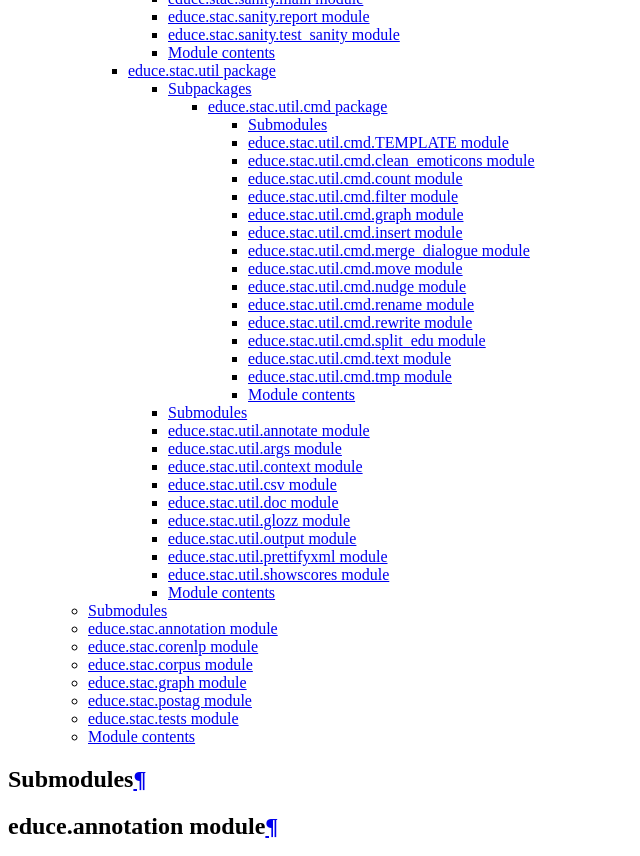
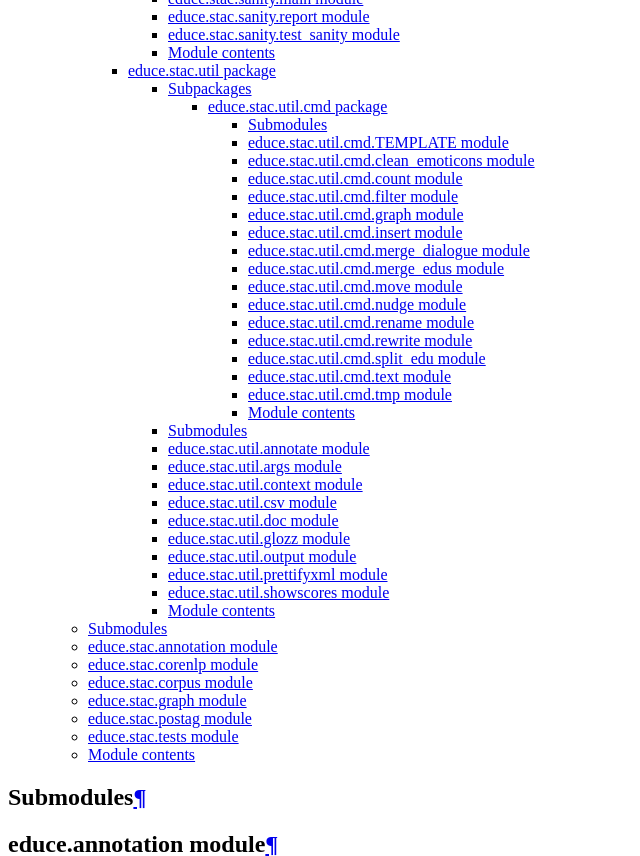
Before and after one commit to irit-melodi/educe, a Sphinx documentation site: the page built from docs/api-doc/educe.rst, in a window 1280 px wide and 900 px high, scrolled down 1695 px, cut to the strip 0-856 px from the top of the window. Shown: the whole strip, without its empty margins (0-640 px from the left). Built offline with Sphinx 7.4.7, drawn with Linux system fonts in a browser that asks for light colours; pages that are not in the unit, such as notebooks, are missing from menus.

Commit message:
doc for stac-util merge-edus

```diff
--- a/docs/api-doc/educe.stac.util.cmd.rst
+++ b/docs/api-doc/educe.stac.util.cmd.rst
@@ -56,6 +56,14 @@
 -----------------------------------------
 
 .. automodule:: educe.stac.util.cmd.merge_dialogue
+    :members:
+    :undoc-members:
+    :show-inheritance:
+
+educe.stac.util.cmd.merge_edus module
+-------------------------------------
+
+.. automodule:: educe.stac.util.cmd.merge_edus
     :members:
     :undoc-members:
     :show-inheritance:
```
